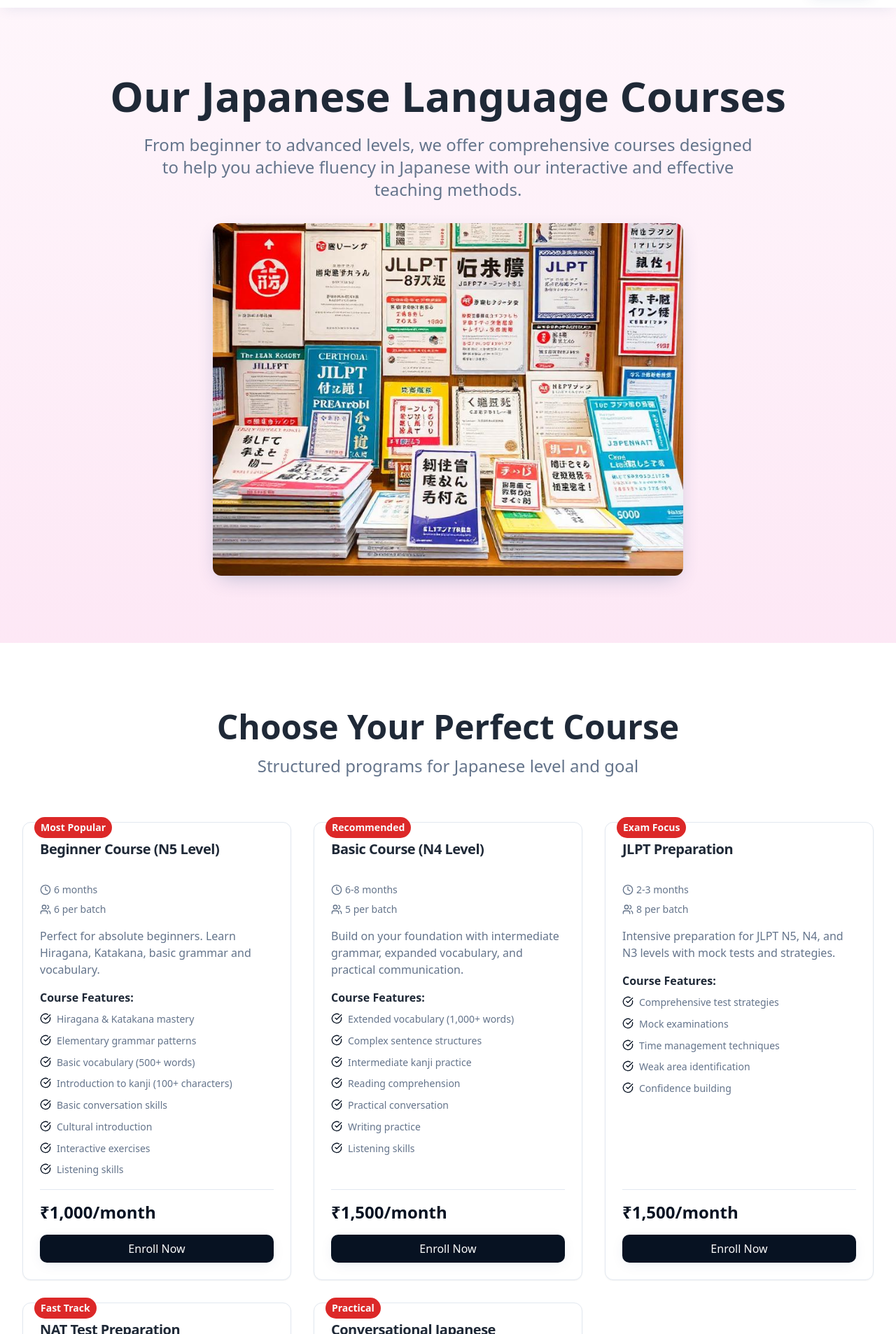
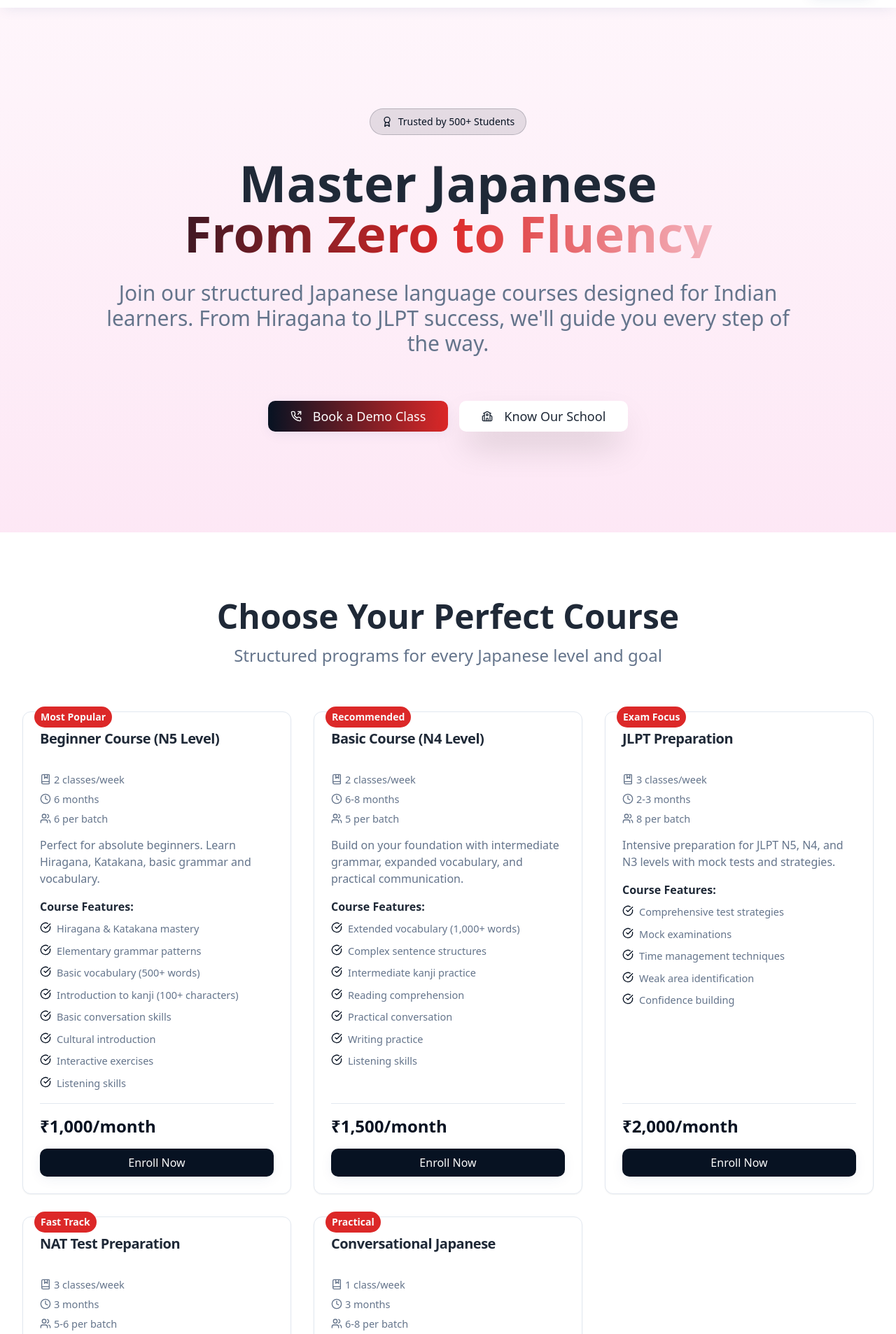
Before and after one commit to Panchammmm/yjls.kolkata, a React (Vite) app: page /courses in a window 1280 px wide. Shown: the part 53-1960 px from the top of the page at 70% size. Built offline with nearby package versions, Linux system fonts and the light colour scheme.

Commit message:
course-section-modification

```diff
--- a/src/pages/About.tsx
+++ b/src/pages/About.tsx
@@ -26,30 +26,26 @@ import studentsLearning from "@/assets/students-learning.jpg";
 import { Tabs, TabsTrigger, TabsList, TabsContent } from "@/components/ui/tabs";
 
 const About = () => {
-  const achievements = [
+  const stats = [
     {
-      number: "500+",
+      number: "160+",
       label: "Students Taught",
       description: "Successfully guided students to fluency",
-      icon: <GraduationCap className="h-6 w-6 sm:h-8 sm:w-8" />
     },
     {
       number: "95%",
       label: "JLPT Success Rate",
       description: "High pass rates in proficiency tests",
-      icon: <TrendingUp className="h-6 w-6 sm:h-8 sm:w-8" />
     },
     {
-      number: "8+",
+      number: "3+",
       label: "Years Experience",
       description: "Proven track record in language education",
-      icon: <Calendar className="h-6 w-6 sm:h-8 sm:w-8" />
     },
     {
       number: "50+",
-      label: "Job Placements",
-      description: "Students working in Japan",
-      icon: <Briefcase className="h-6 w-6 sm:h-8 sm:w-8" />
+      label: "Students in Japan",
+      description: "Successfully studying and working in Japan",
     }
   ];
 
@@ -205,78 +201,26 @@ const About = () => {
         </div>
       </section>
 
-      {/* Mission & Vision as Journey Timeline */}
-      {/* <section className="py-16 bg-background">
-        <div className="max-w-6xl mx-auto px-4">
-          <div className="relative">
-
-            <div className="absolute left-1/2 transform -translate-x-1/2 h-full w-1 bg-primary/20"></div>
-            <div className="space-y-16">
-              <div className="flex items-center justify-start">
-                <div className="w-1/2 pr-8 text-right">
-                  <div className="flex items-center justify-end gap-4 mb-4">
-                    <div className="p-2 bg-primary/10 rounded-lg group-hover:bg-primary/20 transition-colors">
-                      <Target className="size-6 text-primary" />
-                    </div>
-                    <h2 className="text-xl sm:text-2xl font-bold text-foreground">Our Mission</h2>
-                  </div>
-                  <p className="text-muted-foreground">
-                    To provide exceptional Japanese language education that empowers students to achieve their personal and professional goals. We believe in making Japanese learning accessible, enjoyable, and effective for everyone, regardless of their background or starting level.
-                  </p>
-                </div>
-                <div className="w-4 h-4 bg-primary rounded-full z-10"></div>
-                <div className="w-1/2"></div>
-              </div>
-
-              <div className="flex items-center justify-end">
-                <div className="w-1/2"></div>
-                <div className="w-4 h-4 bg-primary rounded-full z-10"></div>
-                <div className="w-1/2 pl-8 text-left">
-                  <div className="flex items-center gap-4 mb-4">
-                    <div className="p-2 bg-primary/10 rounded-lg group-hover:bg-primary/20 transition-colors">
-                      <Globe className="size-6 text-primary" />
-                    </div>
-                    <h2 className="text-xl sm:text-2xl font-bold text-foreground">Our Vision</h2>
-                  </div>
-                  <p className="text-muted-foreground">
-                    To be the leading bridge between India and Japan, fostering cultural understanding and creating global opportunities. We envision a future where language barriers don't limit dreams, and every student can confidently pursue their aspirations in Japan.
-                  </p>
-                </div>
-              </div>
-            </div>
-          </div>
-        </div>
-      </section> */}
-
       {/* Achievements */}
       <section className="py-12 sm:py-16 lg:py-20 bg-gradient-primary text-primary-foreground">
         <div className="max-w-7xl mx-auto px-4 sm:px-6 lg:px-8">
           <div className="text-center mb-12 sm:mb-16">
-            <div className="flex justify-center mb-4">
-            </div>
-            <h2 className="text-2xl sm:text-3xl md:text-4xl font-bold mb-3 sm:mb-4">
-              Our Achievements
+            <h2 className="text-2xl sm:text-3xl lg:text-4xl font-bold mb-3 sm:mb-4">
+              Our Success Story
             </h2>
-            <p className="text-lg sm:text-xl opacity-90">
-              Numbers that speak for our commitment to excellence
+            <p className="text-lg sm:text-xl opacity-90 max-w-2xl mx-auto px-4">
+              Numbers that speak for our excellence and dedication
             </p>
           </div>
 
-          <div className="grid grid-cols-2 lg:grid-cols-4 gap-4 sm:gap-6 lg:gap-8">
-            {achievements.map((achievement, index) => (
-              <div key={index} className="text-center group">
-                <div className="flex justify-center mb-3">
-                  <div className="p-3 bg-white/10 rounded-lg group-hover:bg-white/20 transition-colors">
-                    <div className="text-secondary">
-                      {achievement.icon}
-                    </div>
-                  </div>
+          <div className="grid grid-cols-2 lg:grid-cols-4 gap-6 sm:gap-8">
+            {stats.map((stat, index) => (
+              <div key={index} className="text-center">
+                <div className="text-3xl sm:text-4xl lg:text-5xl font-bold text-secondary mb-2">
+                  {stat.number}
                 </div>
-                <div className="text-2xl sm:text-3xl md:text-4xl lg:text-5xl font-bold text-secondary mb-1 sm:mb-2">
-                  {achievement.number}
-                </div>
-                <div className="text-sm sm:text-lg lg:text-xl font-semibold mb-1 sm:mb-2">{achievement.label}</div>
-                <div className="text-xs sm:text-sm opacity-90 px-1">{achievement.description}</div>
+                <h3 className="text-md sm:text-xl font-semibold mb-1 sm:mb-2">{stat.label}</h3>
+                <p className="text-sm sm:text-base opacity-90 leading-relaxed hidden sm:inline">{stat.description}</p>
               </div>
             ))}
           </div>
--- a/src/pages/Courses.tsx
+++ b/src/pages/Courses.tsx
@@ -1,7 +1,7 @@
 import { Button } from "@/components/ui/button";
 import { Card, CardContent, CardHeader, CardTitle } from "@/components/ui/card";
 import { Badge } from "@/components/ui/badge";
-import { Clock, Users, BookOpen, Award, CheckCircle, PhoneOutgoing, School } from "lucide-react";
+import { Clock, Users, BookOpen, Award, CheckCircle, PhoneOutgoing, School, BookMarked } from "lucide-react";
 import jlptPreparation from "@/assets/jlpt-preparation.jpg";
 import studentsLearning from "@/assets/students-learning.jpg";
 
@@ -11,6 +11,7 @@ const Courses = () => {
       title: "Beginner Course (N5 Level)",
       duration: "6 months",
       students: "6 per batch",
+      classes: "2 classes/week",
       description: "Perfect for absolute beginners. Learn Hiragana, Katakana, basic grammar and vocabulary.",
       features: [
         "Hiragana & Katakana mastery",
@@ -29,6 +30,7 @@ const Courses = () => {
       title: "Basic Course (N4 Level)",
       duration: "6-8 months",
       students: "5 per batch",
+      classes: "2 classes/week",
       description: "Build on your foundation with intermediate grammar, expanded vocabulary, and practical communication.",
       features: [
         "Extended vocabulary (1,000+ words)",
@@ -46,6 +48,7 @@ const Courses = () => {
       title: "JLPT Preparation",
       duration: "2-3 months",
       students: "8 per batch",
+      classes: "3 classes/week",
       description: "Intensive preparation for JLPT N5, N4, and N3 levels with mock tests and strategies.",
       features: [
         "Comprehensive test strategies",
@@ -54,13 +57,14 @@ const Courses = () => {
         "Weak area identification",
         "Confidence building"
       ],
-      price: "₹1,500/month",
+      price: "₹2,000/month",
       badge: "Exam Focus"
     },
     {
       title: "NAT Test Preparation",
-      duration: "2 months",
+      duration: "3 months",
       students: "5-6 per batch",
+      classes: "3 classes/week",
       description: "Specialized coaching for NAT (Nihongo Ability Test) with focused practice sessions.",
       features: [
         "NAT-specific curriculum",
@@ -69,13 +73,14 @@ const Courses = () => {
         "Individual attention",
         "Quick result strategies"
       ],
-      price: "₹2,000",
+      price: "₹2,000/month",
       badge: "Fast Track"
     },
     {
       title: "Conversational Japanese",
-      duration: "Ongoing",
+      duration: "3 months",
       students: "6-8 per batch",
+      classes: "1 class/week",
       description: "Focus on speaking and listening skills for real-world communication and cultural exchange.",
       features: [
         "Native speaker sessions",
@@ -109,27 +114,68 @@ const Courses = () => {
 
   return (
     <div className="min-h-screen">
-      {/* Hero Section */}
-      <section className="py-12 sm:py-16 md:py-20 lg:py-24 bg-gradient-accent">
-        <div className="max-w-7xl mx-auto px-4 sm:px-6 lg:px-8 text-center">
-          <h1 className="text-2xl sm:text-3xl md:text-4xl lg:text-5xl xl:text-6xl font-bold text-foreground mb-4 sm:mb-6 leading-tight">
-            Our Japanese Language Courses
+      {/* Enhanced Full-Screen Hero Section */}
+      <section className="relative flex items-center justify-center bg-gradient-accent overflow-hidden">
+
+        {/* Animated floating particles */}
+        {/* <div className="absolute inset-0 overflow-hidden">
+          <div className="absolute top-20 left-20 w-2 h-2 bg-primary/20 rounded-full animate-bounce" style={{ animationDelay: '0s' }}></div>
+          <div className="absolute top-40 right-32 w-3 h-3 bg-secondary/20 rounded-full animate-bounce" style={{ animationDelay: '1s' }}></div>
+          <div className="absolute bottom-32 left-40 w-2 h-2 bg-primary/20 rounded-full animate-bounce" style={{ animationDelay: '2s' }}></div>
+          <div className="absolute bottom-60 right-20 w-3 h-3 bg-secondary/20 rounded-full animate-bounce" style={{ animationDelay: '0.5s' }}></div>
+          <div className="absolute top-60 left-1/2 w-2 h-2 bg-primary/20 rounded-full animate-bounce" style={{ animationDelay: '1.5s' }}></div>
+        </div> */}
+
+        <div className="relative max-w-7xl mx-auto px-4 sm:px-6 lg:px-8 py-28 md:py-36">
+          <div className="text-center">
+            {/* Badge/Announcement */}
+            <div className="inline-flex items-center gap-2 bg-primary/10 border border-primary/20 rounded-full px-4 py-2 mb-6 sm:mb-8 animate-fade-in">
+              <Award className="h-4 w-4 text-primary" />
+              <span className="text-sm font-medium text-primary">Trusted by 500+ Students</span>
+            </div>
+
+            {/* Main Heading with enhanced animation */}
+            <h1 className="text-3xl sm:text-5xl md:text-6xl lg:text-7xl font-bold text-foreground mb-6 sm:mb-8 leading-tight animate-slide-up">
+              Master Japanese
+              <span className="block bg-gradient-to-r from-primary via-secondary to-accent bg-clip-text text-transparent animate-gradient">
+                From Zero to Fluency
+              </span>
             </h1>
-          <p className="text-base sm:text-lg md:text-xl lg:text-2xl text-muted-foreground max-w-sm sm:max-w-lg md:max-w-2xl lg:max-w-3xl xl:max-w-4xl mx-auto mb-6 sm:mb-8 leading-relaxed">
+
+            {/* Description */}
+            <p className="text-xl sm:text-2xl md:text-3xl text-muted-foreground max-w-5xl mx-auto mb-10 sm:mb-16 leading-relaxed font-light animate-fade-in-delay">
               <span className="hidden md:inline">
-              From beginner to advanced levels, we offer comprehensive courses designed to help you achieve fluency in Japanese with our interactive and effective teaching methods.
+                Join our structured Japanese language courses designed for Indian learners.
+                From Hiragana to JLPT success, we'll guide you every step of the way.
               </span>
               <span className="md:hidden">
-              Comprehensive Japanese courses from beginner to advanced levels with interactive teaching methods.
+                Structured Japanese courses designed for Indian learners. From basics to JLPT success.
               </span>
             </p>
-          <div className="flex justify-center">
-            <img
-              src={jlptPreparation}
-              alt="JLPT Preparation"
-              className="rounded-lg shadow-elegant max-w-xs sm:max-w-md md:max-w-lg lg:max-w-2xl w-full h-auto"
-              loading="lazy"
-            />
+
+            {/* Enhanced CTA Buttons */}
+            <div className="flex flex-col sm:flex-row gap-3 sm:gap-4 justify-center max-w-md sm:max-w-none mx-auto px-5 sm:px-0">
+              <Button
+                variant="hero"
+                size="lg"
+                className="text-base sm:text-lg px-6 sm:px-8 py-3 sm:py-4 w-full sm:w-auto shadow-2xl hover:shadow-3xl transition-all duration-500 transform hover:scale-[1.02] hover:-translate-y-1 bg-gradient-to-r from-primary to-secondary border-0"
+              >
+                <a href="tel:+918670035037" className="flex items-center gap-2">
+                  <PhoneOutgoing className="h-4 w-4 sm:h-5 sm:w-5 mr-2" />
+                  Book a Demo Class
+                </a>
+              </Button>
+              <Button
+                variant="outline"
+                size="lg"
+                className="text-base sm:text-lg px-6 sm:px-8 py-3 sm:py-4 w-full sm:w-auto shadow-2xl hover:shadow-3xl transition-all duration-500 transform hover:scale-[1.02] hover:-translate-y-1 border-0"
+              >
+                <a href="/about" className="flex items-center gap-2">
+                  <School className="h-4 w-4 sm:h-5 sm:w-5 mr-2" />
+                  Know Our School
+                </a>
+              </Button>
+            </div>
           </div>
         </div>
       </section>
@@ -142,8 +188,8 @@ const Courses = () => {
               Choose Your Perfect Course
             </h2>
             <p className="text-base sm:text-lg md:text-xl lg:text-2xl text-muted-foreground max-w-2xl mx-auto">
-              <span className="hidden sm:inline">Structured programs for Japanese level and goal</span>
-              <span className="sm:hidden">Programs for Japanese level</span>
+              <span className="hidden sm:inline">Structured programs for every Japanese level and goal</span>
+              <span className="sm:hidden">Programs for every Japanese level</span>
             </p>
           </div>
 
@@ -162,7 +208,11 @@ const Courses = () => {
                   <CardTitle className="text-lg sm:text-xl md:text-xl text-foreground leading-tight min-h-[3rem] sm:min-h-[3.5rem] flex items-start">
                     {course.title}
                   </CardTitle>
-                  <div className="flex flex-col xs:flex-row xs:items-center xs:space-x-4 space-y-2 xs:space-y-0 text-xs sm:text-sm text-muted-foreground">
+                  <div className="flex flex-col xs:flex-row xs:items-center xs:space-x-4 space-y-2 xs:space-y-0 text-sm sm:text-[14.5px] text-muted-foreground">
+                    <div className="flex items-center space-x-1">
+                      <BookMarked className="h-3 w-3 sm:h-4 sm:w-4 flex-shrink-0" />
+                      <span className="truncate">{course.classes}</span>
+                    </div>
                     <div className="flex items-center space-x-1">
                       <Clock className="h-3 w-3 sm:h-4 sm:w-4 flex-shrink-0" />
                       <span>{course.duration}</span>
@@ -182,7 +232,7 @@ const Courses = () => {
                     <h4 className="font-semibold text-sm sm:text-base text-foreground">Course Features:</h4>
                     <ul className="space-y-1 sm:space-y-2">
                       {course.features.map((feature, idx) => (
-                        <li key={idx} className="flex items-start space-x-2 text-xs sm:text-sm text-muted-foreground">
+                        <li key={idx} className="flex items-start space-x-2 text-sm sm:text-[14.5px] text-muted-foreground">
                           <CheckCircle className="h-3 w-3 sm:h-4 sm:w-4 text-primary flex-shrink-0 mt-0.5" />
                           <span className="leading-relaxed">{feature}</span>
                         </li>
@@ -211,7 +261,7 @@ const Courses = () => {
       </section>
 
       {/* Teaching Methods */}
-      <section className="py-12 sm:py-16 md:py-20 lg:py-24 bg-gradient-primary text-primary-foreground">
+      <section className="py-14 pb-20 sm:py-16 md:py-20 lg:py-24 bg-gradient-accent text-gray-800">
         <div className="max-w-7xl mx-auto px-4 sm:px-6 lg:px-8">
           <div className="text-center mb-10 sm:mb-12 md:mb-16">
             <h2 className="text-2xl sm:text-3xl md:text-4xl lg:text-5xl font-bold mb-3 sm:mb-4 leading-tight">
@@ -244,53 +294,6 @@ const Courses = () => {
           </div>
         </div>
       </section>
-
-      {/* CTA Section */}
-      <section className="py-12 sm:py-16 md:py-20 lg:py-24 bg-background">
-        <div className="max-w-4xl mx-auto text-center px-4 sm:px-6 lg:px-8">
-          <div className="mb-6 sm:mb-8">
-            <img
-              src={studentsLearning}
-              alt="Students Learning"
-              className="rounded-lg shadow-soft mx-auto max-w-xs sm:max-w-md md:max-w-lg lg:max-w-2xl w-full h-auto"
-              loading="lazy"
-            />
-          </div>
-          <h2 className="text-2xl sm:text-3xl md:text-4xl lg:text-5xl font-bold text-foreground mb-4 sm:mb-6 leading-tight">
-            Ready to Start Your Learning Journey?
-          </h2>
-          <p className="text-base sm:text-lg md:text-xl lg:text-2xl text-muted-foreground mb-6 sm:mb-8 max-w-2xl mx-auto leading-relaxed">
-            <span className="hidden sm:inline">
-              Contact us today for a free consultation and find the perfect course for your goals
-            </span>
-            <span className="sm:hidden">
-              Contact us for a free consultation and find your perfect course
-            </span>
-          </p>
-          <div className="flex flex-col sm:flex-row gap-3 sm:gap-4 justify-center max-w-md sm:max-w-none mx-auto px-5 sm:px-0">
-            <Button
-              variant="hero"
-              size="lg"
-              className="text-base sm:text-lg px-6 sm:px-8 py-3 sm:py-4 w-full sm:w-auto"
-            >
-              <a href="tel:+918670035037" className="flex items-center gap-2">
-                <PhoneOutgoing className="h-4 w-4 sm:h-5 sm:w-5 mr-2" />
-                Book a Demo Class
-              </a>
-            </Button>
-            <Button
-              variant="outline"
-              size="lg"
-              className="text-base sm:text-lg px-6 sm:px-8 py-3 sm:py-4 w-full sm:w-auto"
-            >
-              <a href="/about" className="flex items-center gap-2">
-                <School className="h-4 w-4 sm:h-5 sm:w-5 mr-2" />
-                Know Our School
-              </a>
-            </Button>
-          </div>
-        </div>
-      </section>
     </div>
   );
 };
--- a/src/pages/Home.tsx
+++ b/src/pages/Home.tsx
@@ -53,23 +53,23 @@ const Home = () => {
 
   const courses = [
     {
-      title: "Beginner Course (N5)",
-      duration: "3 months",
-      price: "₹8,000",
+      title: "Beginner Course (N5 Level)",
+      duration: "6 months",
+      price: "₹1,000/month",
       features: ["Hiragana & Katakana", "Basic Grammar", "Cultural Introduction"],
       popular: true
     },
     {
-      title: "JLPT Preparation",
-      duration: "2-3 months",
-      price: "₹10,000",
+      title: "NAT Test Preparation",
+      duration: "3 months",
+      price: "₹2,000/month",
       features: ["Mock Tests", "Strategy Training", "Quick Results"],
       popular: false
     },
     {
       title: "Conversational Japanese",
-      duration: "Ongoing",
-      price: "₹6,000/month",
+      duration: "3 months",
+      price: "₹1,200/month",
       features: ["Native Speakers", "Real Scenarios", "Pronunciation"],
       popular: false
     }
@@ -77,7 +77,7 @@ const Home = () => {
 
   const stats = [
     {
-      number: "500+",
+      number: "160+",
       label: "Students Taught",
       description: "Successfully guided students to fluency",
     },
@@ -87,7 +87,7 @@ const Home = () => {
       description: "High pass rates in proficiency tests",
     },
     {
-      number: "8+",
+      number: "3+",
       label: "Years Experience",
       description: "Proven track record in language education",
     },
@@ -218,7 +218,7 @@ const Home = () => {
                     ))}
                   </ul>
                   <Button className="w-full" size="sm">
-                    Learn More
+                    <a href="/courses">Learn More</a>
                   </Button>
                 </CardContent>
               </Card>
```
Lines whose indentation alone changed are shown as unchanged.
